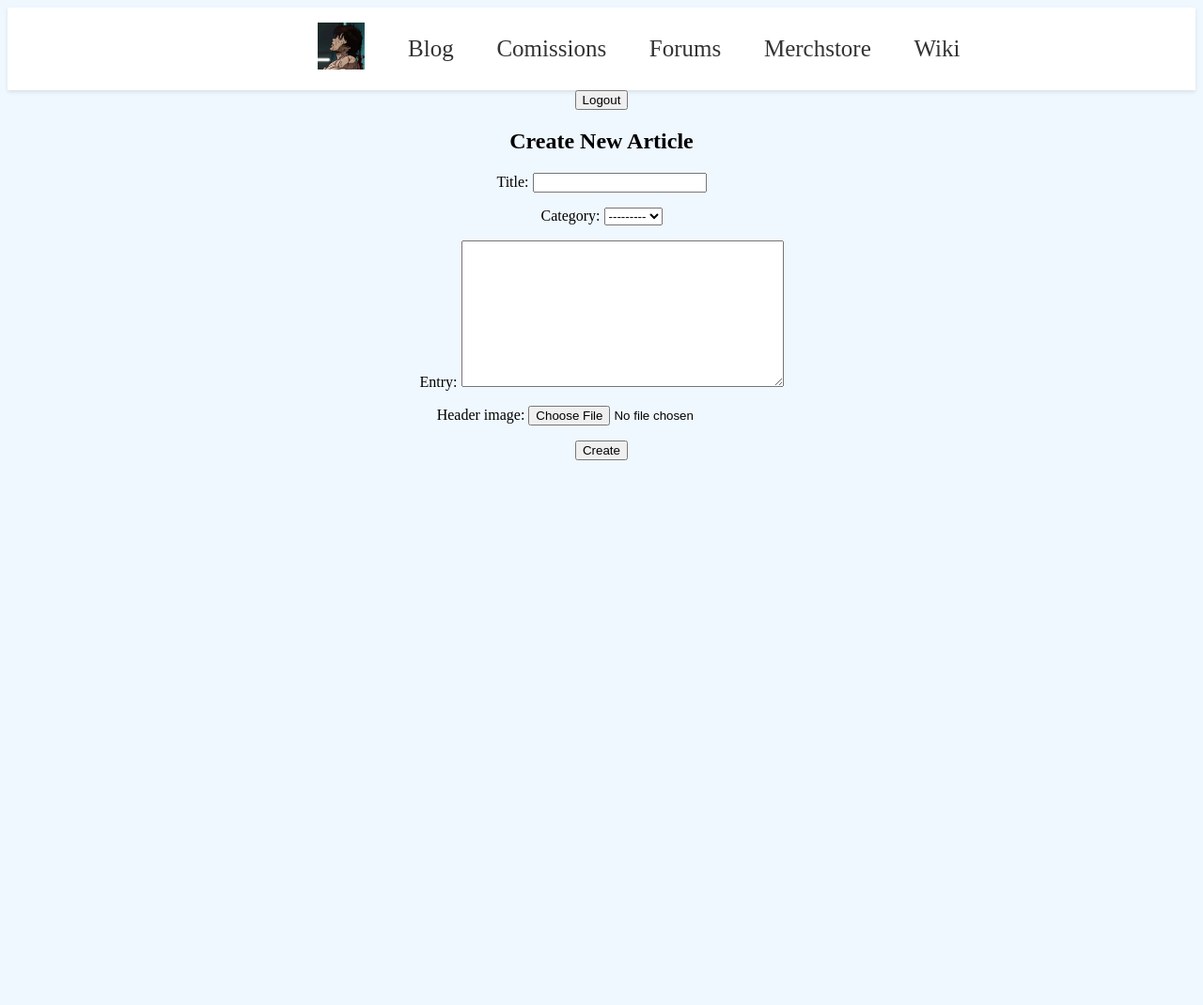
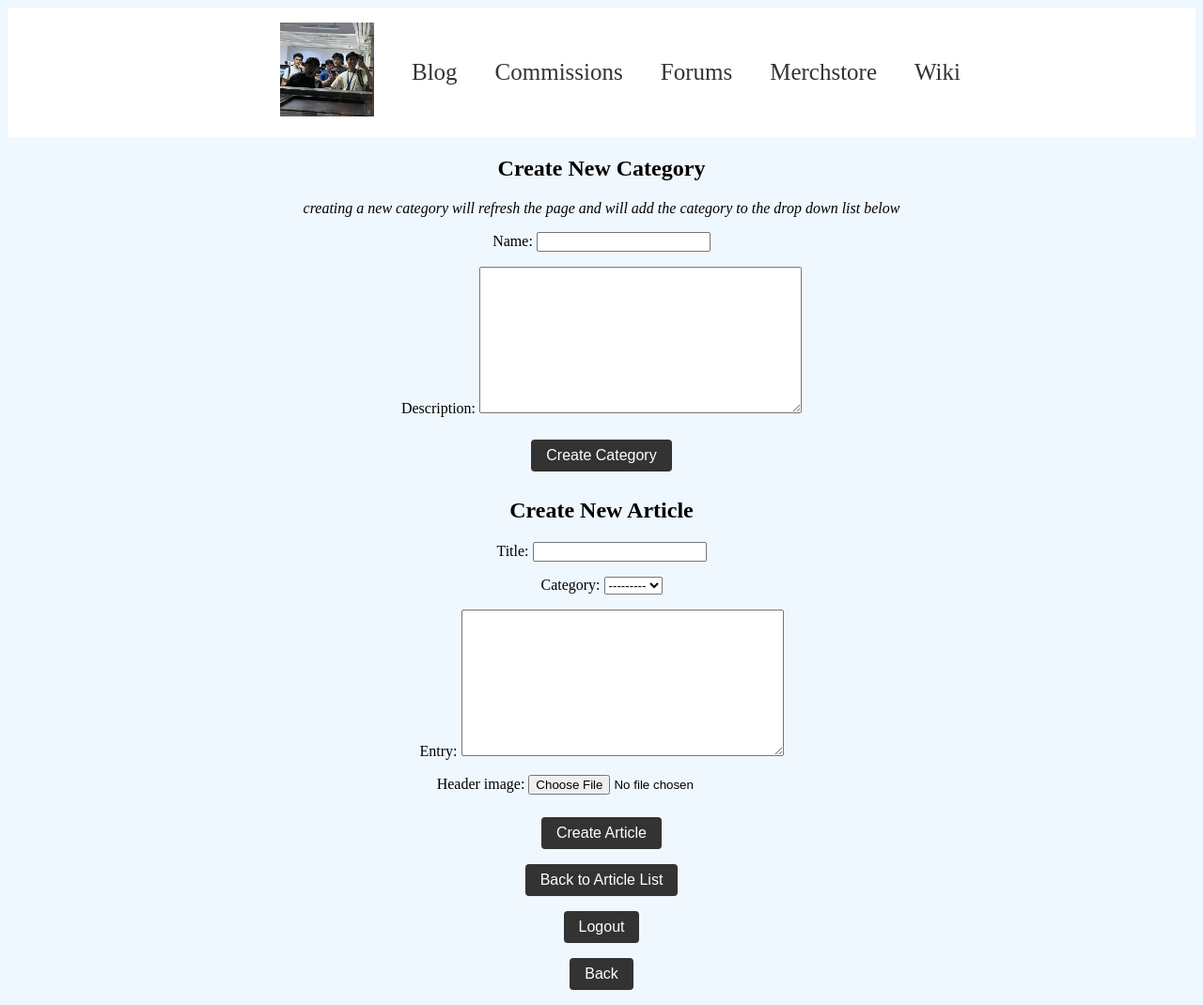
Before and after one commit to icepicklife/hobbysite-E-10, a Django app: page /wiki/article/add/ in a window 1280 px wide. Shown: the whole page at 94% size. Before the commit the page ends 490 px from the top, so only its background shows below. Run offline with Django 5.2, Linux system fonts and the light colour scheme; the visitor is signed in with stand-in values (Sample User, id 1); data that the repository does not hold is empty.

Commit message:
1) fixed html and css 2) added "add category" for wiki 3) removed bullet points in commissions list 4) changed logo

```diff
--- a/commission/templates/commission_listview.html
+++ b/commission/templates/commission_listview.html
@@ -5,7 +5,7 @@
 
 {% block content %}
     <h1>All Commissions</h1>
-    <ul>
+    <ul class="commission-list">
         {% for commission in commissions %}
             <li>
                 <a href="{% url 'commission:commission_detail' commission.pk %}">
@@ -17,7 +17,7 @@
 
     {% if user.is_authenticated %}
         <h2>Your Commissions</h2>
-        <ul>
+        <ul class="commission-list">
             {% for commission in user_commissions %}
                 <li>
                     <a href="{% url 'commission:commission_detail' commission.pk %}">
@@ -33,7 +33,7 @@
         </ul>
 
         <h2>Commissions You Applied To</h2>
-        <ul>
+        <ul class="commission-list">
             {% for commission in applied_commissions %}
                 <li>
                     <a href="{% url 'commission:commission_detail' commission.pk %}">
--- a/static/style.css
+++ b/static/style.css
@@ -4,25 +4,24 @@ body {
   }
 
   header {
-    display: flex;
-    justify-content: space-around;
-    align-items: center;
-    padding: 0;
-    background-color: #fff;
-    box-shadow: 0 2px 4px rgba(0, 0, 0, 0.1);
+  display: flex;
+  justify-content: center;
+  align-items: center;
+  padding: 0;
+  background-color: #fff;
+  box-shadow: gray;
   }
 
   nav img {
     width: auto;
-    max-height: 50px;
+    max-height: 100px;
   }
 
   .nav-links {
+    justify-content: center;
+    align-items: center;
     list-style: none;
     display: flex;
-    justify-content: space-evenly;
-    align-items: center;
-    width: 100%;
   }
 
   .nav-links li {
@@ -43,3 +42,25 @@ body {
   .nav-links a:hover {
     color: #007BFF;
   }
+
+  .commission-list {
+    list-style: none;
+  }
+
+  /* from Paige other personal proj */
+
+  button {
+  margin: 0.5rem;
+  padding: 0.5rem 1rem;
+  font-size: 1rem;
+  color: #fff;
+  background-color: #333;
+  border: none;
+  border-radius: 4px;
+  cursor: pointer;
+  transition: background-color 0.3s ease;
+}
+
+button:hover {
+  background-color: #555;
+}
--- a/templates/base.html
+++ b/templates/base.html
@@ -3,19 +3,20 @@
 <!DOCTYPE html>
 <html>
     <head>
-        <meta charset="UTF-8" />
-        <meta name="viewport" content="width-device-width, initial-scale=1" />
-        <title> {% block title %} Final Project {% endblock %} </title>
+        <meta charset="UTF-8"/>
+        <meta name="viewport" content="width=device-width, initial-scale=1" />
+        <title>{% block title %} Final Project {% endblock %}</title>
         <link rel="stylesheet" href="{% static 'style.css' %}">
         {% block styles %}{% endblock %}
     </head>
 
+    <body>
         <header>
             <nav>
                 <ul class="nav-links">
-                <li><a href="/"><img src="/../media/images/baki.png" alt="Logo"></a></li>
+                    <li><a href="/"><img src="/../media/images/logo.jpg" alt="Logo"></a></li>
                     <li><a href="/blog/articles">Blog</a></li>
-                <li><a href="/commissions/list">Comissions</a></li>
+                    <li><a href="/commissions/list">Commissions</a></li>
                     <li><a href="/forum/threads">Forums</a></li>
                     <li><a href="/merchstore/items">Merchstore</a></li>
                     <li><a href="/wiki/articles">Wiki</a></li>
@@ -23,14 +24,15 @@
             </nav>
         </header>
 
-    <body>
+        {% block content %}{% endblock %}
+
         {% if user.is_authenticated %}
-            <form action="{% url 'accounts:logout' %}" method="post" style="margin-bottom: 1em;">
+            <form action="{% url 'accounts:logout' %}" method="post">
                 {% csrf_token %}
                 <button type="submit">Logout</button>
             </form>
         {% endif %}
 
-       {% block content %}{% endblock %}
+        <button class="back-button" onclick="window.history.back()">Back</button>
     </body>
 </html>
--- a/templates/index.html
+++ b/templates/index.html
@@ -8,9 +8,8 @@
 
 <h1> Welcome to Group 10's Hobbysite! </h1>
 
-<h1> Visit Our Pages! </h1>
+<h2> Press Logo to Return Home! </h2>
 
-<div>
 <ul class="nav-links">
     <li><a href="/blog/articles">Blog</a></li>
     <li><a href="/commissions/list">Comissions</a></li>
@@ -18,6 +17,5 @@
     <li><a href="/merchstore/items">Merchstore</a></li>
     <li><a href="/wiki/articles">Wiki</a></li>
 </ul>
-</div>
 
 {% endblock %}
--- a/wiki/forms.py
+++ b/wiki/forms.py
@@ -1,5 +1,5 @@
 from django import forms
-from .models import Article, Comment
+from .models import Article, Comment, ArticleCategory
 
 class ArticleImageUploadForm(forms.ModelForm):
     class Meta:
@@ -11,6 +11,11 @@ class ArticleCreateForm(forms.ModelForm):
         model = Article
         exclude = ["created_on", "updated_on", "author"]
 
+class ArticleCategoryCreateForm(forms.ModelForm):
+    class Meta:
+        model = ArticleCategory
+        fields = ["name", "description"]
+
 class ArticleUpdateForm(forms.ModelForm):
     class Meta:
         model = Article
--- a/wiki/templates/wiki/article_create.html
+++ b/wiki/templates/wiki/article_create.html
@@ -6,12 +6,24 @@
 
 {% block content %}
 
+  <h2>Create New Category</h2>
+  <p><em>creating a new category will refresh the page and will add the category to the drop down list below</em></p>
+  <form method="post">
+    {% csrf_token %}
+    {{ category_form.as_p }}
+    <button type="submit">Create Category</button>
+  </form>
+
   <h2>Create New Article</h2>
   <form method="post" enctype="multipart/form-data">
     {% csrf_token %}
+    {{ form.as_p }}
+    <button type="submit">Create Article</button>
+  </form>
 
-    {{ form.as_p }}
-    <button type="submit">Create</button>
+  <!-- Back to Article List Button  -->
+  <form action="{% url 'wiki:article_list' %}" method="get">
+      <button type="submit">Back to Article List</button>
   </form>
 
 {% endblock %}
--- a/wiki/views.py
+++ b/wiki/views.py
@@ -1,13 +1,11 @@
-from django.shortcuts import render, redirect
-from django.http import HttpResponse
+from django.shortcuts import redirect
 from django.views.generic import ListView, DetailView, CreateView, UpdateView
 from django.views.generic.edit import FormMixin
 from django.urls import reverse, reverse_lazy
 from django.contrib.auth.mixins import LoginRequiredMixin
-from .models import Article, Comment
-from .forms import ArticleCreateForm, ArticleUpdateForm, CommentForm
+from .models import Article, Comment, ArticleCategory
+from .forms import ArticleCreateForm, ArticleUpdateForm, CommentForm, ArticleCategoryCreateForm
 from user_management.models import Profile
-from . import forms
 
 class ArticleListView(ListView):
     model = Article
@@ -86,7 +84,20 @@ class ArticleCreateView(LoginRequiredMixin, CreateView):
     model = Article
     form_class = ArticleCreateForm
     template_name = "wiki/article_create.html"
-    success_url = reverse_lazy("wiki:article_create")
+    success_url = reverse_lazy("wiki:article_list")
+
+    # for category creation
+    def get_context_data(self, **kwargs):
+        context = super().get_context_data(**kwargs)
+        context['category_form'] = ArticleCategoryCreateForm()
+        return context
+
+    def post(self, request, *args, **kwargs):
+        category_form = ArticleCategoryCreateForm(request.POST)
+        if category_form.is_valid():
+            category_form.save()
+            return redirect("wiki:article_create")
+        return super().post(request, *args, **kwargs)
 
     def form_valid(self, form):
         try:
@@ -94,6 +105,18 @@ class ArticleCreateView(LoginRequiredMixin, CreateView):
         except Profile.DoesNotExist:
             return redirect("USERS ONLY")
         form.instance.author = profile
+        return super().form_valid(form)
+
+    def get_success_url(self):
+        return reverse_lazy('wiki:article_list')
+
+class ArticleCategoryCreateView(LoginRequiredMixin, CreateView):
+    model = ArticleCategory
+    form_class = ArticleCategoryCreateForm
+    template_name = "wiki/article_category_create.html"
+    success_url = reverse_lazy('wiki:article_create')
+
+    def form_valid(self, form):
         return super().form_valid(form)
 
 class ArticleUpdateView(UpdateView):
```
Also changed, not shown: wiki/templates/wiki/article_detail.html (+18 -21 lines), wiki/templates/wiki/article_list.html (+15 -8 lines), media/images/baki.png (deleted), media/images/logo.jpg (added). Lines whose indentation alone changed are shown as unchanged.
